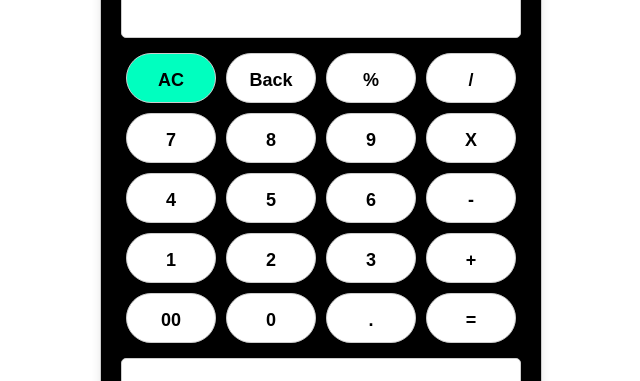
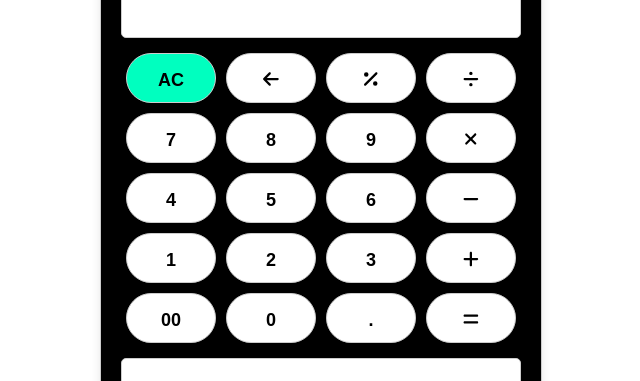
Before and after one commit to joey2310/Calculator_Project, a React (Create React App) app in the folder calculator-frontend/: page / in a window 1280 px wide. Shown: the part 158-539 px from the top of the page, without its empty margins (319-959 px from the left). Built offline with nearby package versions, Linux system fonts and the light colour scheme.

Commit message:
Added Icons

```diff
--- a/calculator-frontend/src/App.js
+++ b/calculator-frontend/src/App.js
@@ -1,5 +1,10 @@
 import React, { useState } from 'react';
 import './App.css';
+import { library } from '@fortawesome/fontawesome-svg-core';
+import { fab } from "@fortawesome/free-brands-svg-icons";
+import { fas } from "@fortawesome/free-solid-svg-icons";
+import { far } from "@fortawesome/free-regular-svg-icons";
+import {FontAwesomeIcon } from "@fortawesome/react-fontawesome";
 
 function App() {
   const [input, setInput] = useState('');
@@ -46,33 +51,33 @@ function App() {
       <div className='numberBox'>
         <div>
           <button className='buttons1' onClick={() => handleClick('AC')}><h2>AC</h2></button>
-          <button className='buttons' onClick={() => handleClick('Back')}><h2>Back</h2></button>
-          <button className='buttons' onClick={() => handleClick('%')}><h2>%</h2></button>
-          <button className='buttons' onClick={() => handleClick('/')}><h2>/</h2></button>
+          <button className='buttons' onClick={() => handleClick('Back')}><h2> <FontAwesomeIcon icon={['fas', 'arrow-left']} /></h2></button>
+          <button className='buttons' onClick={() => handleClick('%')}><h2><FontAwesomeIcon icon={['fas', 'fa-percent']} /></h2></button>
+          <button className='buttons' onClick={() => handleClick('/')}><h2><FontAwesomeIcon icon={['fas', 'fa-divide']} /></h2></button>
         </div>
         <div>
           <button className='buttons' onClick={() => handleClick('7')}><h2>7</h2></button>
           <button className='buttons' onClick={() => handleClick('8')}><h2>8</h2></button>
           <button className='buttons' onClick={() => handleClick('9')}><h2>9</h2></button>
-          <button className='buttons' onClick={() => handleClick('*')}><h2>X</h2></button>
+          <button className='buttons' onClick={() => handleClick('*')}><h2><FontAwesomeIcon icon={['fas', 'fa-xmark']} /></h2></button>
         </div>
         <div>
           <button className='buttons' onClick={() => handleClick('4')}><h2>4</h2></button>
           <button className='buttons' onClick={() => handleClick('5')}><h2>5</h2></button>
           <button className='buttons' onClick={() => handleClick('6')}><h2>6</h2></button>
-          <button className='buttons' onClick={() => handleClick('-')}><h2>-</h2></button>
+          <button className='buttons' onClick={() => handleClick('-')}><h2><FontAwesomeIcon icon={['fas', 'fa-minus']} /></h2></button>
         </div>
         <div>
           <button className='buttons' onClick={() => handleClick('1')}><h2>1</h2></button>
           <button className='buttons' onClick={() => handleClick('2')}><h2>2</h2></button>
           <button className='buttons' onClick={() => handleClick('3')}><h2>3</h2></button>
-          <button className='buttons' onClick={() => handleClick('+')}><h2>+</h2></button>
+          <button className='buttons' onClick={() => handleClick('+')}><h2><FontAwesomeIcon icon={['fas', 'fa-plus']} /></h2></button>
         </div>
         <div>
           <button className='buttons' onClick={() => handleClick('00')}><h2>00</h2></button>
           <button className='buttons' onClick={() => handleClick('0')}><h2>0</h2></button>
           <button className='buttons' onClick={() => handleClick('.')}><h2>.</h2></button>
-          <button className='buttons' type='submit' onClick={() => handleClick('=')}><h2>=</h2></button>
+          <button className='buttons' type='submit' onClick={() => handleClick('=')}><h2><FontAwesomeIcon icon={['fas', 'fa-equals']} /></h2></button>
         </div>
       </div>
       <div className='numberBox'>
@@ -101,3 +106,4 @@ function App() {
 }
 
 export default App;
+library.add(fab, fas, far)
```
Also changed, not shown: calculator-frontend/package.json (+8 -0 lines), package.json (deleted, +0 -12 lines), 2 other files (tests, documents, lock files or other folders).
